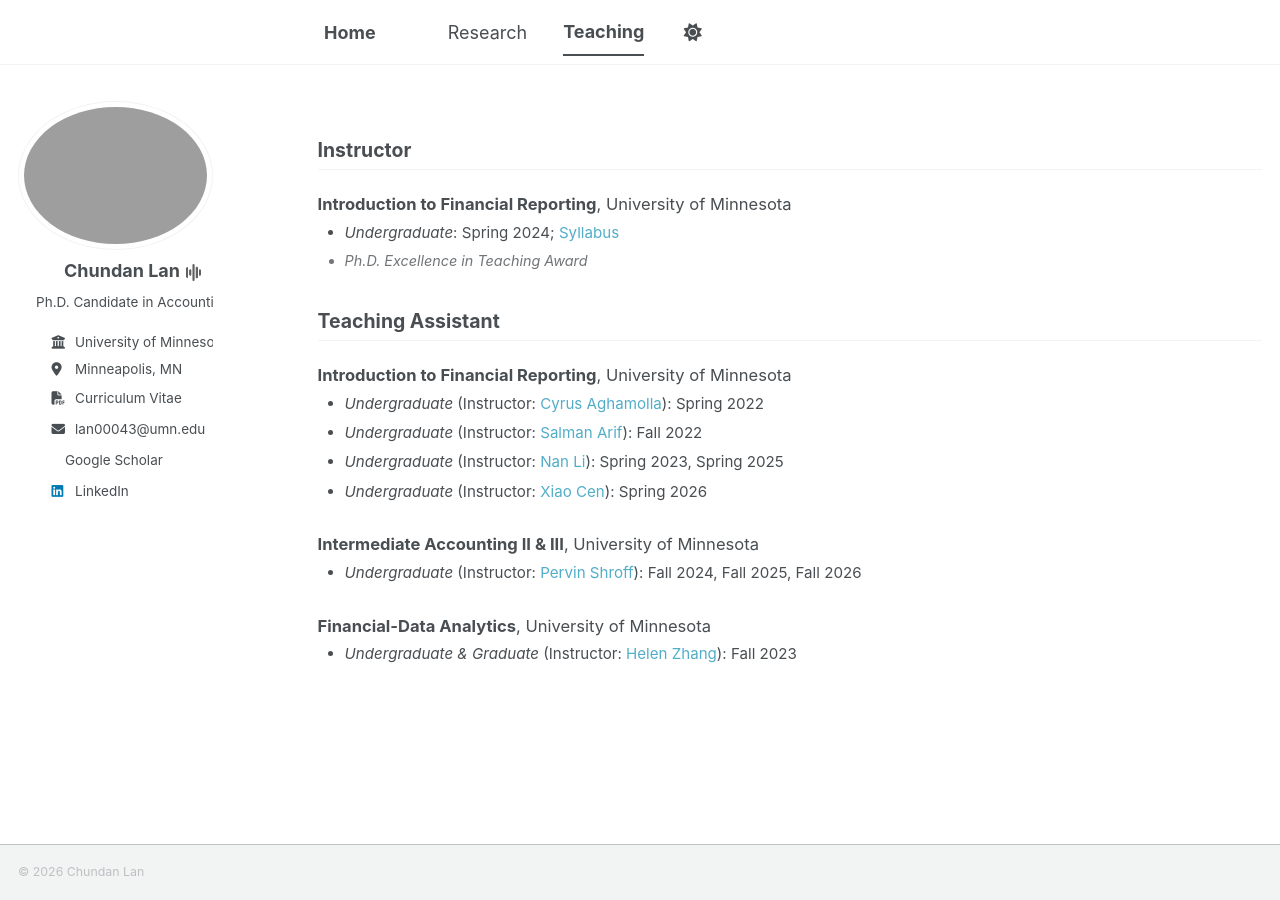
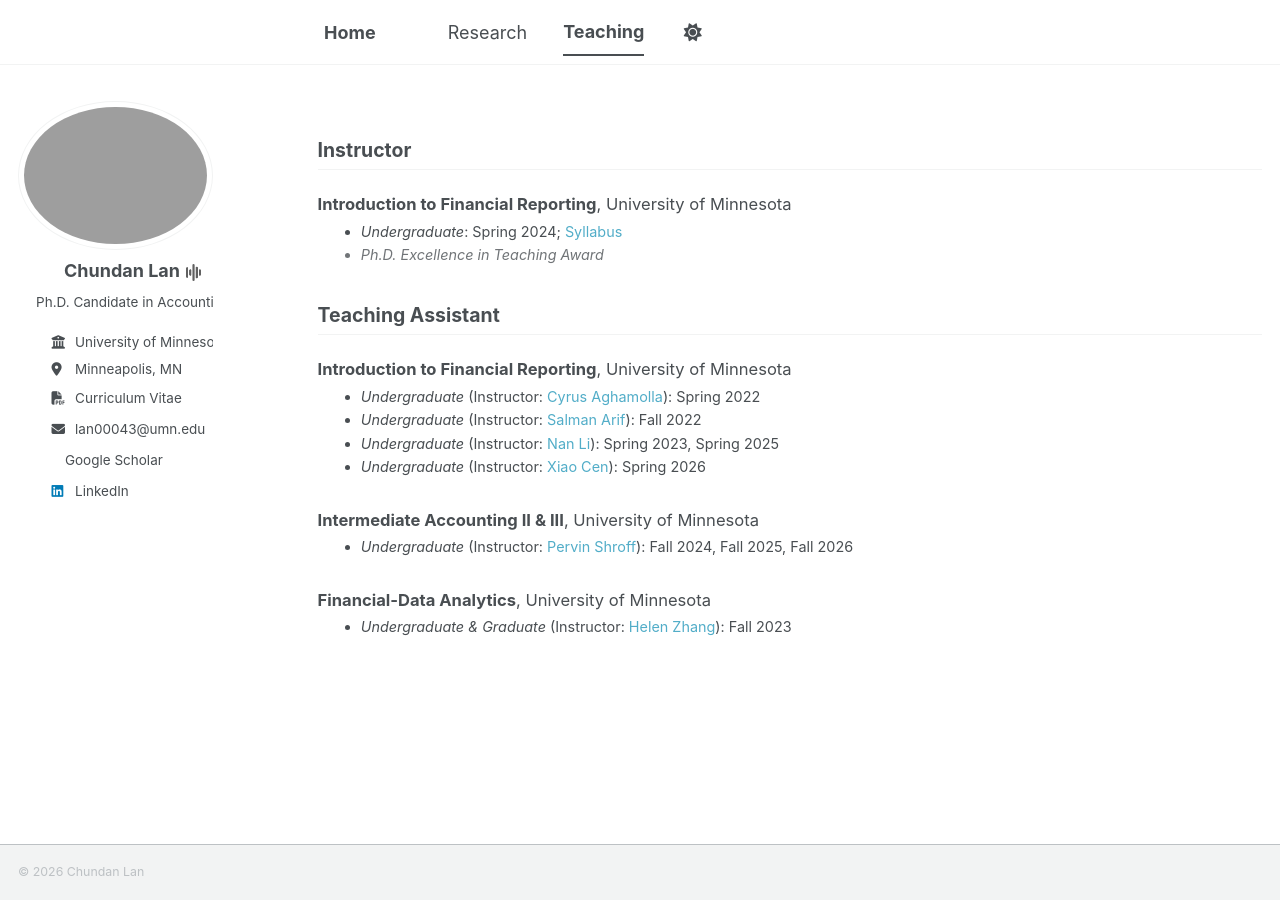
Before and after one commit to chundanlan/chundanlan.github.io, a Jekyll site: the page built from _pages/teaching.md, in a window 1280 px wide. Built offline with Jekyll 4.4.1, drawn with Linux system fonts in a browser that asks for light colours; a style sheet for code colours, icons or effects is not loaded.

Commit message:
Update website

```diff
--- a/assets/css/main.scss
+++ b/assets/css/main.scss
@@ -147,6 +147,7 @@
     border-bottom: 1px solid var(--global-border-color);
   }
 
+  /* Individual course */
   .course-item {
     margin-bottom: 1.7rem;
 
@@ -155,44 +156,60 @@
       margin-bottom: 0.3rem;
       font-size: 0.92rem;
       line-height: 1.4;
-      font-weight: 400;
+      font-weight: 400 !important;
     }
 
+    /* Only the course title is bold */
     h3 strong {
-      font-weight: 700;
+      font-weight: 700 !important;
     }
   }
 
-  /* University name: same line as course title, not bold */
+  /* University name: same line as course title, regular weight */
   .course-school {
-    font-weight: 400;
+    font-weight: 400 !important;
   }
 
-  /* Student category / year / syllabus */
+  /* Student category / instructor / semester / syllabus */
   .course-details {
-    margin: 0;
-    padding-left: 1.5rem;
-    font-size: 0.84rem;
+    margin: 0.25rem 0 0 1.4rem;
+    padding-left: 1rem;
+    font-size: 0.80rem !important;
     line-height: 1.45;
     text-align: left;
+
+    li {
+      margin-bottom: 0.15rem;
+      font-size: 0.80rem !important;
+      line-height: 1.45;
+      font-weight: 400 !important;
     }
 
+    li a {
+      font-size: inherit !important;
+      font-weight: 400 !important;
+    }
+  }
+
+  /* Undergraduate / Graduate labels */
   .course-level {
+    font-size: inherit !important;
     font-style: italic;
-    font-weight: 400;
+    font-weight: 400 !important;
   }
 
   .course-syllabus {
-    font-weight: 400;
+    font-weight: 400 !important;
   }
 
   /* Teaching award */
   .course-award {
     margin: 0.15rem 0 0;
     padding-left: 0 !important;
-  font-size: 0.80rem;
+    font-size: 0.80rem !important;
     line-height: 1.45;
     font-style: italic;
+    font-weight: 400 !important;
     color: var(--global-text-color);
     opacity: 0.78;
   }
@@ -811,7 +828,7 @@
     margin-top: 0.8rem;
   }
 
-  .teaching-page .teaching-university {
+  .teaching-page h2:first-child {
     margin-top: 0.8rem;
   }
 }
@@ -1027,7 +1044,7 @@
      Teaching mobile spacing
      ------------------------------------------------------------------------ */
 
-  .teaching-page .teaching-university {
+  .teaching-page h2:first-child {
     margin-top: 0.6rem;
   }
 }
@@ -1089,15 +1106,46 @@
    Global link style
    ========================================================================== */
 
+/*
+ * Keep content links in the theme's link color, but remove underlines and
+ * bottom-border effects in all interaction states. Navigation styling is
+ * intentionally excluded so the active-page indicator remains unchanged.
+ */
+.page a,
 .page__content a,
-.sidebar a {
-  text-decoration: none;
+.home-page a,
+.research-page a,
+.teaching-page a,
+.sidebar a,
+.page a:visited,
+.page__content a:visited,
+.home-page a:visited,
+.research-page a:visited,
+.teaching-page a:visited,
+.sidebar a:visited,
+.page a:hover,
+.page__content a:hover,
+.home-page a:hover,
+.research-page a:hover,
+.teaching-page a:hover,
+.sidebar a:hover,
+.page a:focus,
+.page__content a:focus,
+.home-page a:focus,
+.research-page a:focus,
+.teaching-page a:focus,
+.sidebar a:focus,
+.page a:active,
+.page__content a:active,
+.home-page a:active,
+.research-page a:active,
+.teaching-page a:active,
+.sidebar a:active {
+  text-decoration: none !important;
+  border-bottom: 0 !important;
+  box-shadow: none !important;
 }
 
-.page__content a:hover,
-.sidebar a:hover {
-  text-decoration: underline;
-}
 
 /* Coauthors */
 .paper-authors {
```
Lines whose indentation alone changed are shown as unchanged.
